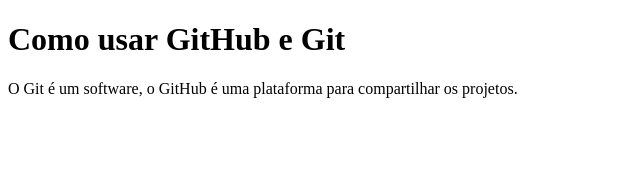
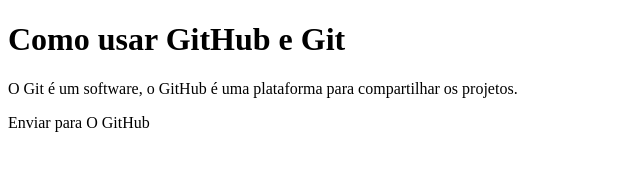
Before and after one commit to celkecursos/celke_como_usar, a plain HTML site: page index.html in a window 1280 px wide. Shown: the whole page, without its empty margins (0-640 px from the left). Drawn offline with Linux system fonts and the light colour scheme.

Commit message:
Alterado o arquivo README e index

```diff
--- a/index.html
+++ b/index.html
@@ -10,5 +10,7 @@
 
     <p>O Git é um software, o GitHub é uma plataforma para compartilhar os projetos.</p>
 
+    <p>Enviar para O GitHub</p>
+
 </body>
 </html>
```
Also changed, not shown: 1 other file.
